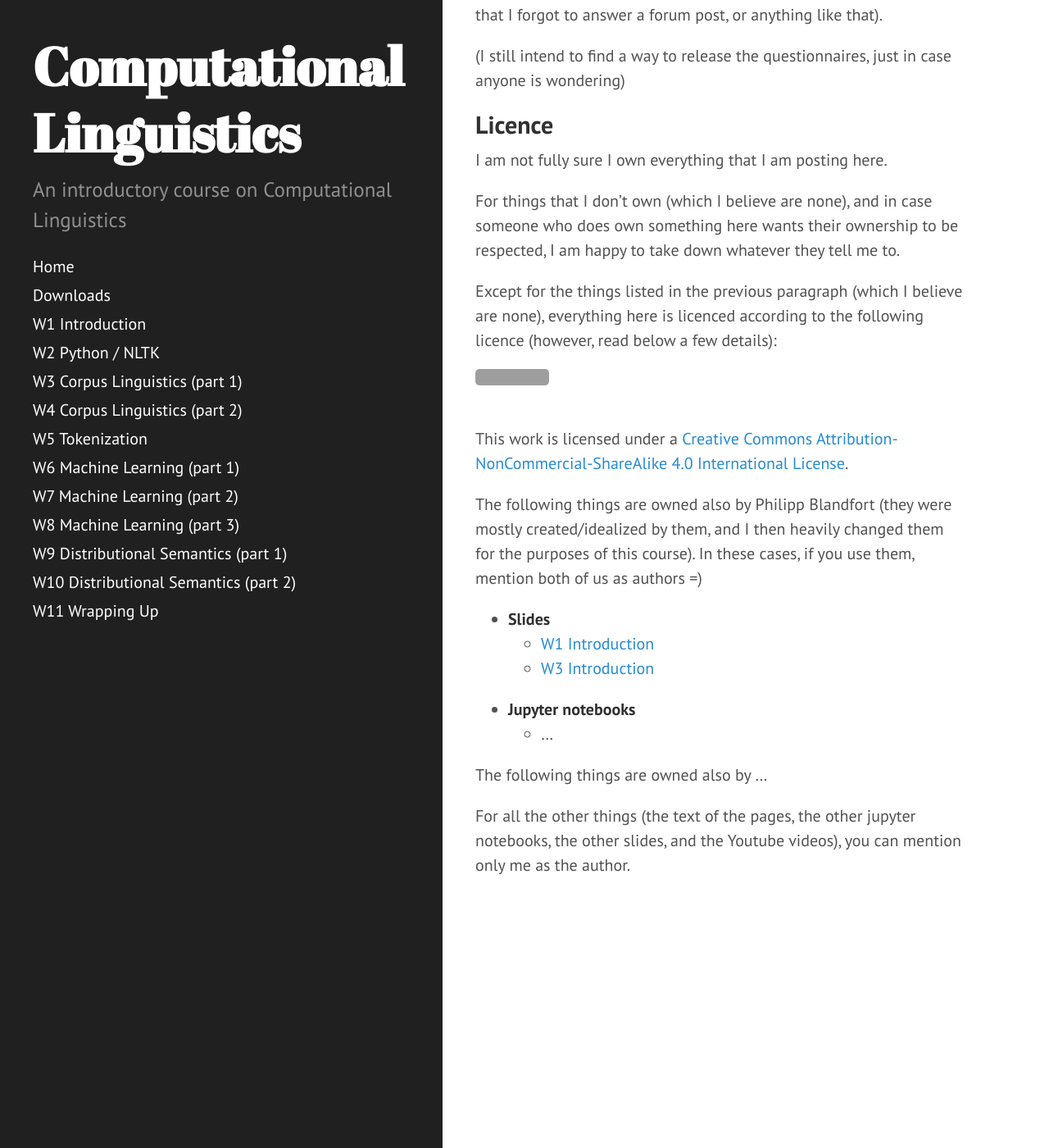
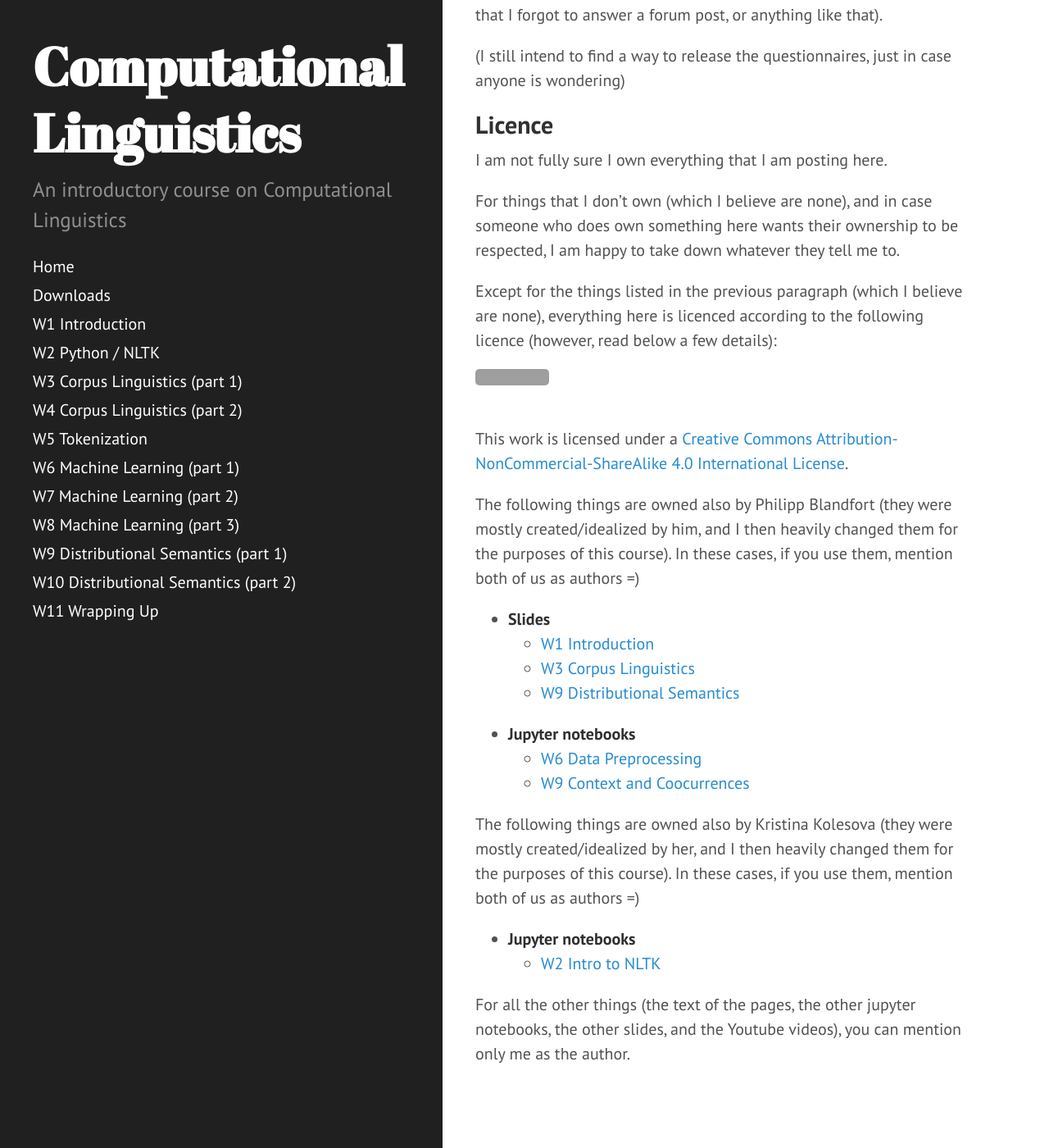
Before and after one commit to jcbgamboa/computational_linguistics, a Jekyll site: the page built from index.md, in a window 1280 px wide and 1400 px high, scrolled down 1769 px. Shown: the whole window at 82% size. Built offline with Jekyll 4.4.1, drawn with Linux system fonts in a browser that asks for light colours; grey boxes are pictures that could not be loaded.

```diff
--- a/index.md
+++ b/index.md
@@ -92,17 +92,27 @@
 
 
 The following things are owned also by Philipp Blandfort (they were mostly
-created/idealized by them, and I then heavily changed them for the purposes
+created/idealized by him, and I then heavily changed them for the purposes
 of this course).
 In these cases, if you use them, mention both of us as authors =)
 
  * **Slides**
     * [W1 Introduction]({{site.baseurl}}/slides/01_introduction_SS2020.pdf)
-    * [W3 Introduction]({{site.baseurl}}/slides/03_corpus_linguistics.pdf)
+    * [W3 Corpus Linguistics]({{site.baseurl}}/slides/03_corpus_linguistics.pdf)
+    * [W9 Distributional Semantics]({{site.baseurl}}/slides/09_distributional_semantics.pdf)
+
  * **Jupyter notebooks**
-    * ...
+    * [W6 Data Preprocessing]({{site.baseurl}}/notebooks/W6_Preprocessing.ipynb)
+    * [W9 Context and Coocurrences]({{site.baseurl}}/notebooks/W9_ContextAndCooccurrences.ipynb)
 
-The following things are owned also by ...
+The following things are owned also by Kristina Kolesova (they were mostly
+created/idealized by her, and I then heavily changed them for the purposes
+of this course).
+In these cases, if you use them, mention both of us as authors =)
+
+ * **Jupyter notebooks**
+    * [W2 Intro to NLTK]({{site.baseurl}}/notebooks/W2_Intro_to_NLTK.ipynb)
+
 
 For all the other things (the text of the pages, the other jupyter
 notebooks, the other slides, and the Youtube videos), you can mention only me
```
